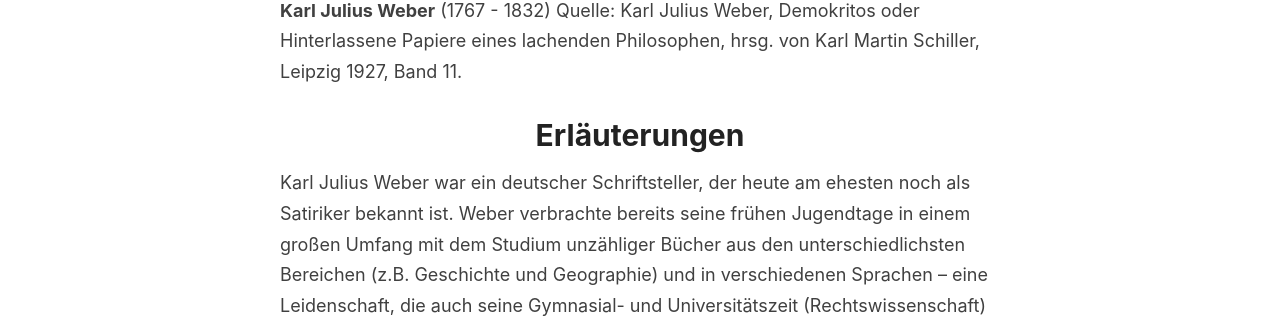
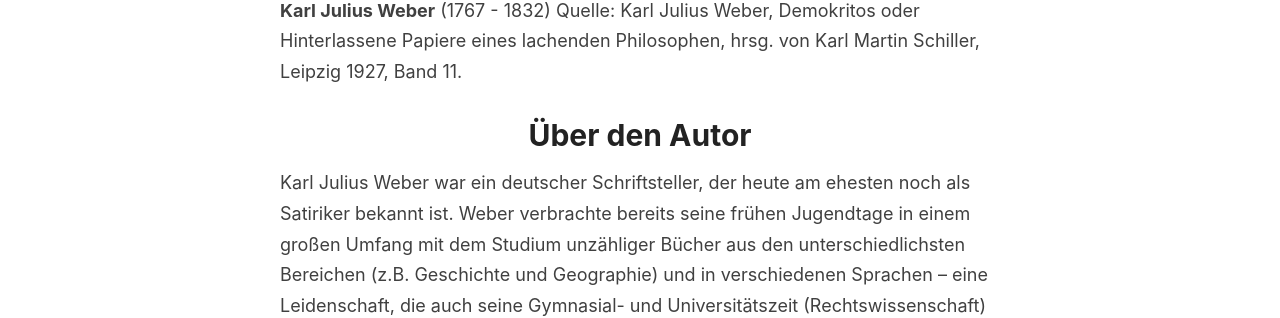
Before and after one commit to tierethik-veganismus/tierethik-veganismus.github.io, a Jekyll site: the page built from _posts/2021-10-13-Karl-Julius-Weber.md, in a window 1280 px wide and 900 px high, scrolled down 3399 px. Shown: the part 143-461 px from the top of the window. Built offline with Jekyll 4.4.1, drawn with Linux system fonts in a browser that asks for light colours.

Commit message:
Korrigiere Kapitelüberschrift

```diff
--- a/_posts/2021-10-13-Karl-Julius-Weber.md
+++ b/_posts/2021-10-13-Karl-Julius-Weber.md
@@ -28,7 +28,7 @@ Heute nicht nur ein Zitat, sondern eine kleine Zitatsammlung von Karl Julius Web
 **Karl Julius Weber** (1767 - 1832)
 Quelle: Karl Julius Weber, Demokritos oder Hinterlassene Papiere eines lachenden Philosophen, hrsg. von Karl Martin Schiller, Leipzig 1927, Band 11.
 
-# Erläuterungen
+# Über den Autor
 
 Karl Julius Weber war ein deutscher Schriftsteller, der heute am ehesten noch als Satiriker bekannt ist. Weber verbrachte bereits seine frühen Jugendtage in einem großen Umfang mit dem Studium unzähliger Bücher aus den unterschiedlichsten Bereichen (z.B. Geschichte und Geographie) und in verschiedenen Sprachen – eine Leidenschaft, die auch seine Gymnasial- und Universitätszeit (Rechtswissenschaft) prägte, sodass Weber schon vor dem Eintritt in die Arbeitswelt, als 23-Jähriger, unter anderem mit der deutschen Philosophie und Dichtung sowie mit den englischen und französischen Klassikern vertraut war. Seine Bibliothek umfasste am Ende beinahe 11.000 Bände, aus denen er stets für seine eigenen Werke schöpfte.
 Nachdem sich sein Plan, ein akademisches Lehramt wahrzunehmen, nicht verwirklichen ließ, wurde Weber zunächst Privatlehrer und dann Privatsekretär des Grafen Christian von Erbach-Schönberg. Seine damit beginnende Laufbahn im Staatsdienst endete jedoch nach einigen Jahren im Verdruss und führte dazu, dass sich Weber als noch nicht einmal 40-jähriger Mann verdüstert zurückzog und nur nochmal von 1820-1824 das Oberamt Künzelsau im ersten Landtag des Königreiches Württemberg vertrat.
```
